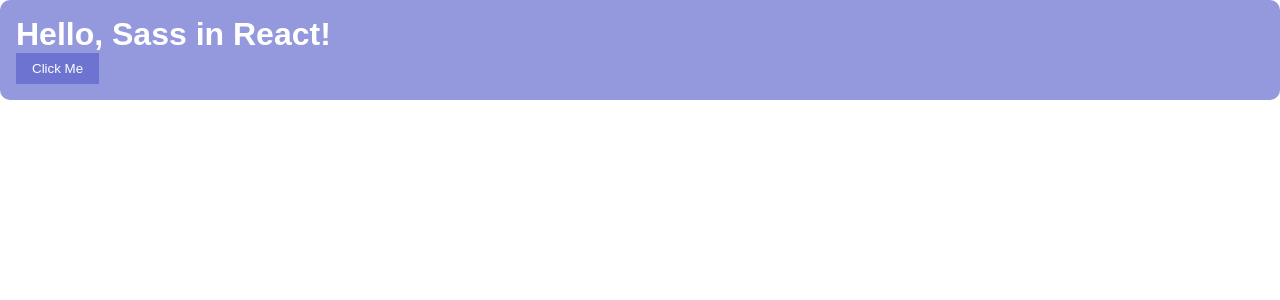
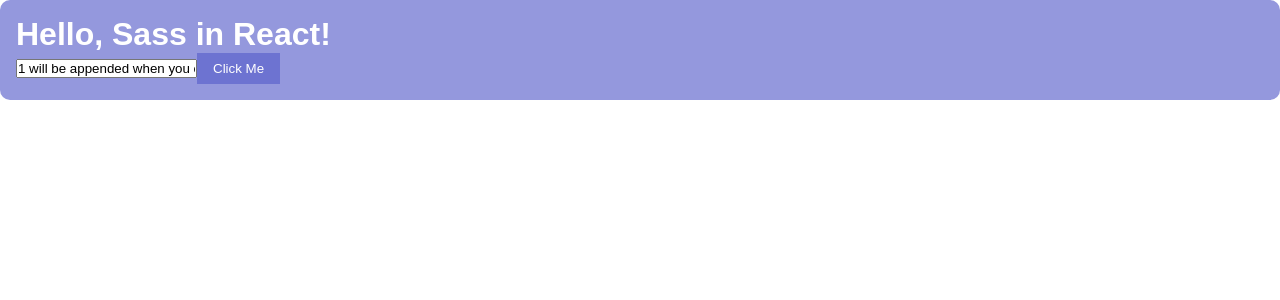
Before and after one commit to MishaDvali/Awesome-chemistry, a Next.js app: page /example in a window 1280 px wide. Shown: the top 300 px of the page. Built offline with nearby package versions, Linux system fonts and the light colour scheme.

Commit message:
Example of how to create interactive stuff with nextjs

```diff
--- /dev/null
+++ b/src/app/example/increamentor.tsx
@@ -0,0 +1,29 @@
+// App.js
+"use client";
+import React, { useRef } from 'react';
+import './style.scss';
+import {  } from "react"
+
+function IncrementerContainer() {
+	const n = useRef<HTMLInputElement>(null)
+
+	function OnButtonClick(e: any) {
+		if (n.current === null) {
+			console.log("n.current is null")
+		}
+		if  (n.current.value == null) {
+			n.current.value = ""
+			console.log("value was null")
+		}
+
+		console.log("Value changed")
+		n.current.value = n.current.value + "1"
+	}
+  return <div className="container">
+      <h1>Hello, Sass in React!</h1>
+			<input type='text' ref={n} defaultValue="1 will be appended when you click the button" />
+ 			<button className="button" onClick={(e) => OnButtonClick(e)}>Click Me</button>
+    </div>
+}
+
+export default IncrementerContainer;
--- a/src/app/example/page.tsx
+++ b/src/app/example/page.tsx
@@ -1,14 +1,9 @@
-// App.js
-import React from 'react';
-import './style.scss';
+import IncrementerContainer from "./increamentor";
 
 function Page() {
-  return (
-    <div className="container">
-      <h1>Hello, Sass in React!</h1>
-      <button className="button">Click Me</button>
-    </div>
-  );
+	return <>
+		<IncrementerContainer/>
+	</>
 }
 
 export default Page;
```
